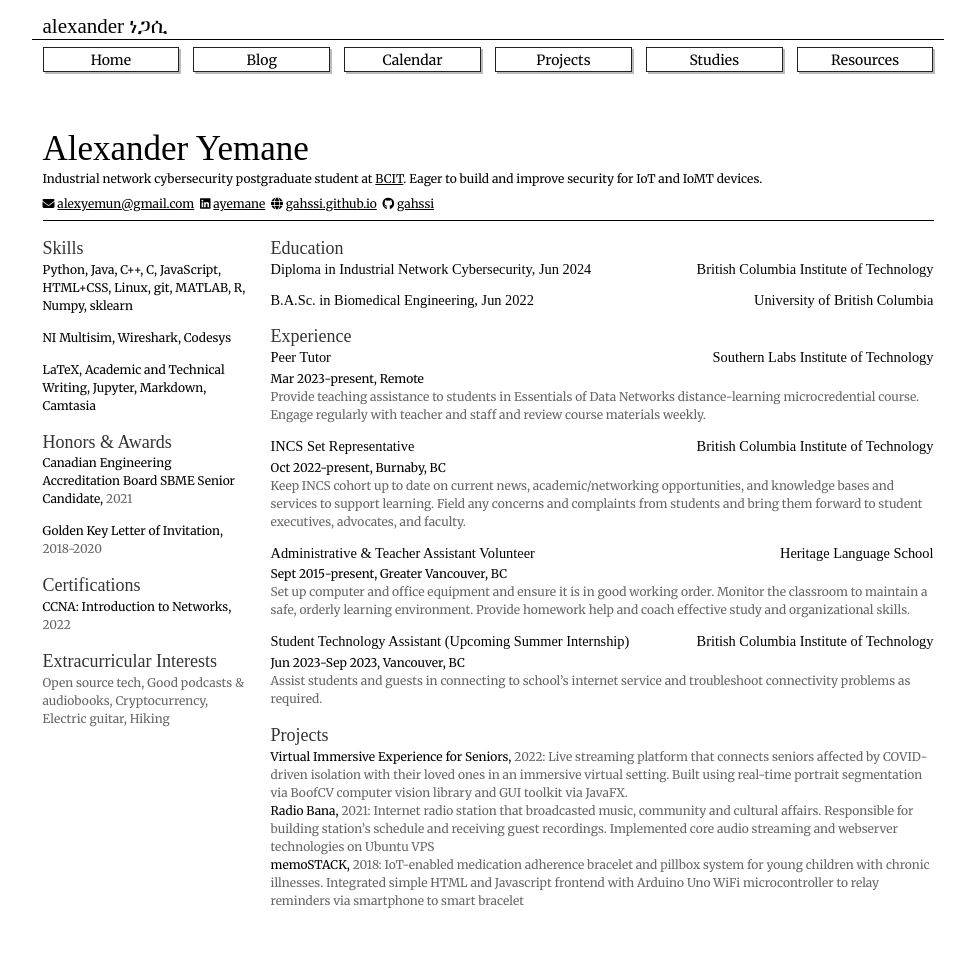
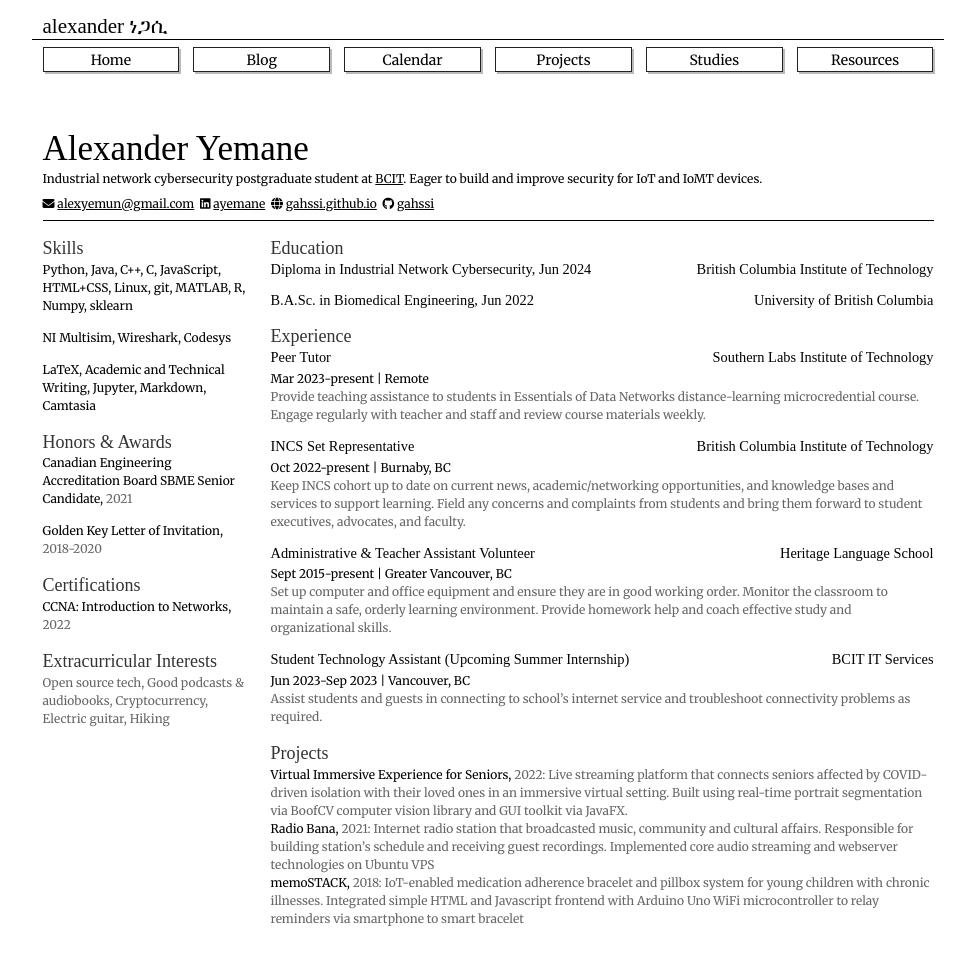
Before and after one commit to gahssi/gahssi.github.io, a Jekyll site: the page built from cv/index.html, in a window 1280 px wide. Shown: the whole page, without its empty margins (152-1127 px from the left). Built offline with Jekyll 4.4.1, drawn with Linux system fonts in a browser that asks for light colours; nearby versions of some CDN libraries; some web fonts are replaced.

Commit message:
resume updated

```diff
--- a/_data/resume/exp.yml
+++ b/_data/resume/exp.yml
@@ -16,8 +16,8 @@
   location: 'Greater Vancouver, BC'
   start: 'Sept 2015'
   end: 'present'
-  description: "Set up computer and office equipment and ensure it is in good working order. Monitor the classroom to maintain a safe, orderly learning environment. Provide homework help and coach effective study and organizational skills."
-- company: 'British Columbia Institute of Technology'
+  description: "Set up computer and office equipment and ensure they are in good working order. Monitor the classroom to maintain a safe, orderly learning environment. Provide homework help and coach effective study and organizational skills."
+- company: 'BCIT IT Services'
   title: "Student Technology Assistant (Upcoming Summer Internship)"
   location: "Vancouver, BC"
   start: "Jun 2023"
--- a/cv/index.html
+++ b/cv/index.html
@@ -224,8 +224,7 @@
 			<div class="info-meta">
 				<!-- <h4 class="company">{{ job.company }}</h4> -->
 				<p class="mb-0">
-					{{ job.start }}-{{ job.end }},
-					<span class="job-location">{{ job.location }}</span>
+					{{ job.start }}-{{ job.end }} | <span class="job-location">{{ job.location }}</span>
 				</p>
 			</div>
 			<div class="info-desc secondary mb-3">
```
